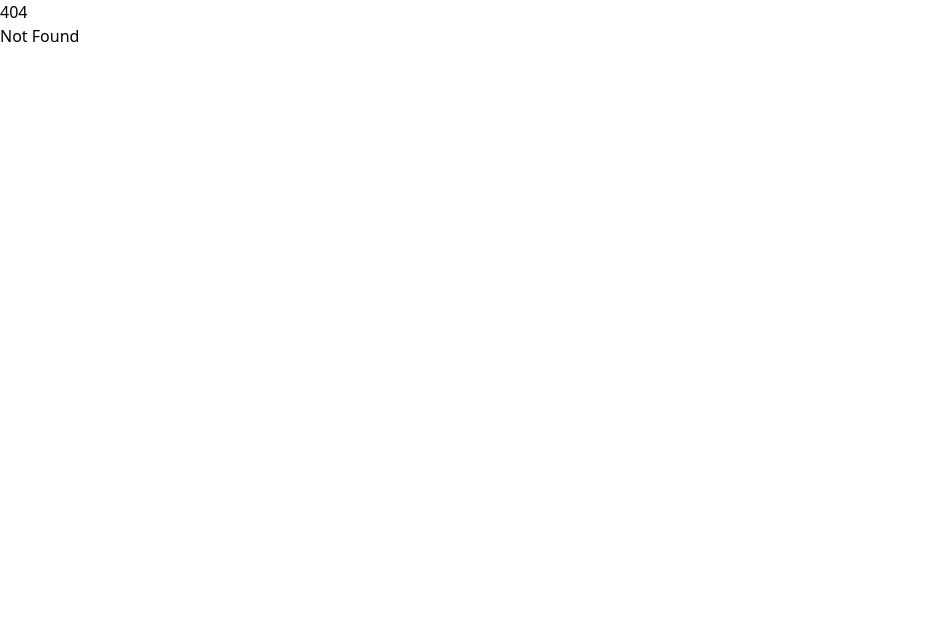
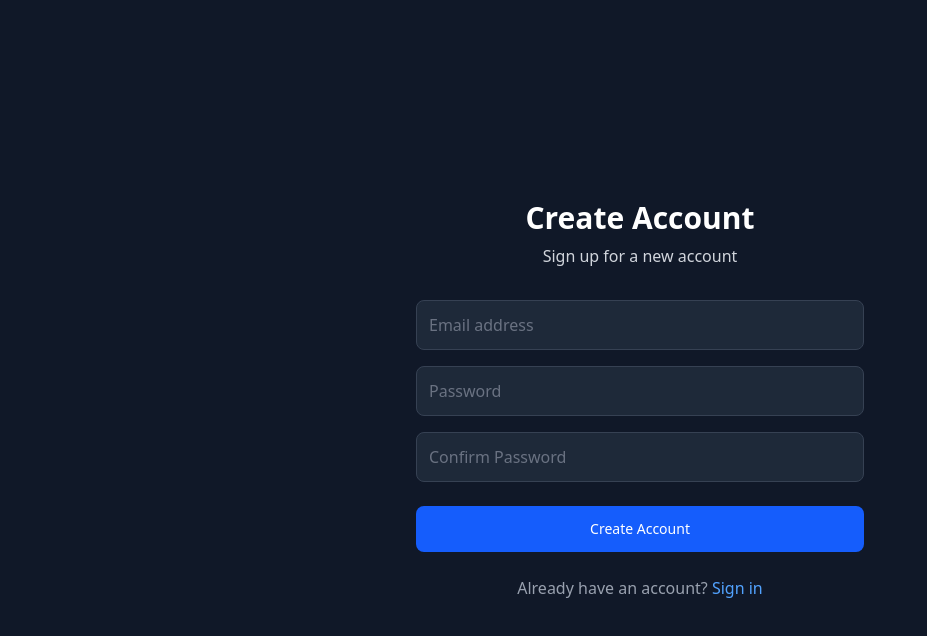
Before and after one commit to javolara1/fuga-landing-ui, a SvelteKit app: page /register in a window 1280 px wide. Before the commit this address had no page. Shown: the top 636 px of the page, without its empty margins (0-927 px from the left). Built offline with nearby package versions, Linux system fonts and the light colour scheme.

Commit message:
Created initial login page and register, and initial supabase configuration

```diff
--- a/memory-bank/activeContext.md
+++ b/memory-bank/activeContext.md
@@ -4,23 +4,29 @@ _This document tracks the current work focus, recent changes, next steps, active
 
 ## Current Work Focus
 
-- Documenting data models for the scheduling/booking application.
-- Defining entity-relationship diagrams in systemPatterns.md.
-- Updating memory bank to reflect the new project scope.
+- Setting up Supabase integration for backend and authentication.
+- Configuring environment variables and Supabase client.
+- Creating initial database schema migrations.
+- Building authentication UI components (login/register pages).
 
 ## Recent Changes
 
-- Updated memory bank files to reflect project pivot from UI component library to scheduling application.
-- Revised `projectbrief.md` and `productContext.md` to focus on scheduling functionality.
-- Identified core entities: Week, TimeSlot, Class, Room, Professional, Administrator.
+- Added Supabase JavaScript client dependency (@supabase/supabase-js).
+- Created environment configuration (.env) for Supabase connection.
+- Set up Supabase client initialization (src/lib/supabaseClient.ts).
+- Created placeholder database types (src/lib/database.types.ts).
+- Added connection test utility (src/lib/supabase.test.ts).
+- Built login and registration pages with dark theme UI.
+- Created initial database migration for week table.
+- Updated tech context to reflect Supabase backend.
 
 ## Next Steps
 
-- Complete data model documentation in systemPatterns.md.
-- Define entity relationships and business rules.
-- Plan database schema and API endpoints.
-- Design the weekly navigation interface.
-- Implement administrator controls for week management.
+- Generate proper database types from Supabase schema.
+- Complete database schema with all entities (TimeSlot, Class, Professional, Administrator).
+- Implement Supabase authentication in login/register pages.
+- Add Row Level Security (RLS) policies for data protection.
+- Create admin dashboard for week management.
 
 ## Active Decisions and Considerations
 
--- a/memory-bank/progress.md
+++ b/memory-bank/progress.md
@@ -9,28 +9,34 @@ _This document tracks what works, what's left to build, the current status, know
 - Testing framework set up (Vitest for unit tests, Playwright for E2E).
 - Memory bank updated to reflect scheduling application scope.
 - Project brief and context documentation completed.
+- Supabase backend integration configured.
+- Supabase client and environment setup.
+- Login and registration page UI components.
+- Initial database migration for week table.
+- Database type definitions placeholder.
 
 ## What's Left to Build
 
-- Data model documentation and entity-relationship diagrams.
-- Database schema design and implementation.
+- Complete database schema with all entities (TimeSlot, Class, Professional, Administrator).
+- Generate proper database types from Supabase schema.
+- Implement Supabase authentication in login/register pages.
+- Add Row Level Security (RLS) policies for data protection.
 - Weekly navigation interface with status-based access controls.
 - Administrator controls for enabling and configuring future weeks.
 - Time slot management system with resource assignment.
 - Resource management module (classes, rooms, professionals).
-- Authentication and authorization system.
-- API endpoints for data operations.
+- Admin dashboard for week management.
 - Frontend components for schedule visualization and management.
 
 ## Current Status
 
-The project has pivoted from a UI component library to a scheduling/booking application. Memory bank files have been updated to reflect the new scope. Currently working on documenting the data models and system architecture.
+The project has pivoted from a UI component library to a scheduling/booking application. Supabase has been chosen as the backend solution. Initial database schema and authentication UI have been implemented. Currently working on completing the database schema and integrating authentication.
 
 ## Known Issues
 
-- Backend technology stack needs to be finalized.
-- Database choice and schema design pending.
-- Authentication system architecture not yet defined.
+- Database schema needs to be completed with all entities.
+- Authentication needs to be integrated with Supabase Auth.
+- Row Level Security policies need to be implemented.
 - Time zone handling strategy needs clarification.
 
 ## Evolution of Project Decisions
@@ -38,6 +44,6 @@ The project has pivoted from a UI component library to a scheduling/booking appl
 - **Project Pivot:** Changed from UI component library to scheduling application based on user requirements.
 - **Core Entities Identified:** Week, TimeSlot, Class, Room, Professional, Administrator.
 - **Access Control Strategy:** Time-based permissions (past = read-only, future = admin-configurable).
-- **Technology Stack:** Continuing with SvelteKit frontend, backend technology to be determined.
+- **Technology Stack:** SvelteKit frontend with Supabase backend (PostgreSQL + Auth).
 - **Data Architecture:** Week-centric organization with resource-agnostic design.
 - **Memory Bank:** Updated all documentation to reflect new project scope and requirements.
--- a/memory-bank/systemPatterns.md
+++ b/memory-bank/systemPatterns.md
@@ -138,14 +138,21 @@ Administrator (1) ──── (Many) Week [enabled_by]
 
 ### Database Schema Considerations
 
-#### Indexes
+#### Current Implementation Status
+
+- **Initial Schema Created:** Basic `week` table migration created with minimal fields
+- **Schema Incomplete:** Missing TimeSlot, Class, Professional, and Administrator tables
+- **Fields to Add:** Need to add `enabled_by`, `enabled_at`, `updated_at` fields to week table
+- **Status Enum:** Need to implement week status enum constraint
+
+#### Indexes (Planned)
 
 - `week_start_date_idx`: Index on Week.start_date for efficient date queries
 - `timeslot_week_day_idx`: Composite index on TimeSlot(week_id, day_of_week)
 - `timeslot_resource_idx`: Composite index on TimeSlot(resource_type, resource_id)
 - `administrator_email_idx`: Unique index on Administrator.email
 
-#### Constraints
+#### Constraints (Planned)
 
 - `week_date_range_check`: Ensure end_date > start_date
 - `timeslot_time_check`: Ensure end_time > start_time
--- a/memory-bank/techContext.md
+++ b/memory-bank/techContext.md
@@ -15,12 +15,14 @@ _This document describes the technologies used, development setup, technical con
   - End-to-End (E2E) Testing: Playwright
 - **Linting & Formatting:** ESLint and Prettier
 
-### Backend (To Be Determined)
+### Backend (Supabase)
 
-- **API:** Need to decide on backend framework (Node.js/Express, SvelteKit API routes, or separate service)
-- **Database:** Need to choose database solution (PostgreSQL, MySQL, or SQLite for development)
-- **Authentication:** Need authentication system for administrator access
-- **Validation:** Need server-side validation for business rules
+- **Database:** PostgreSQL via Supabase
+- **API:** Supabase RESTful API and real-time subscriptions
+- **Authentication:** Supabase Auth with email/password
+- **Location:** Local development at http://127.0.0.1:54321
+- **Client:** @supabase/supabase-js for frontend integration
+- **Migrations:** Supabase CLI for database schema management
 
 ## Development Setup
 
@@ -47,13 +49,12 @@ The project's dependencies are managed through `package.json`. Key dependencies
 - `vitest`: For unit testing.
 - `playwright`: For E2E testing.
 - `eslint` and `prettier`: For code quality and formatting.
+- `@supabase/supabase-js`: Supabase client for backend integration.
 
 ### Additional Dependencies Needed
 
-- Database ORM/client (Prisma, Drizzle, or similar)
 - Date/time handling library (date-fns or dayjs)
 - Form validation library
-- Authentication library
 
 ## Technical Constraints
 
--- a/package.json
+++ b/package.json
@@ -43,5 +43,8 @@
 		"vite": "^7.0.4",
 		"vitest": "^3.2.3",
 		"vitest-browser-svelte": "^0.1.0"
+	},
+	"dependencies": {
+		"@supabase/supabase-js": "^2.74.0"
 	}
 }
--- /dev/null
+++ b/src/lib/database.types.ts
@@ -0,0 +1,12 @@
+// Placeholder for Supabase database types
+// These will be generated automatically when the database schema is available
+export interface Database {
+	// This will be populated with actual table types when we run:
+	// npx supabase gen types typescript --local > src/lib/database.types.ts
+	public: {
+		Tables: Record<string, unknown>;
+		Views: Record<string, unknown>;
+		Functions: Record<string, unknown>;
+		Enums: Record<string, unknown>;
+	};
+}
--- /dev/null
+++ b/src/lib/supabaseClient.ts
@@ -0,0 +1,11 @@
+import { createClient } from '@supabase/supabase-js';
+import type { Database } from './database.types';
+
+const supabaseUrl = import.meta.env.VITE_SUPABASE_URL;
+const supabaseAnonKey = import.meta.env.VITE_SUPABASE_ANON_KEY;
+
+if (!supabaseUrl || !supabaseAnonKey) {
+	throw new Error('Missing Supabase environment variables');
+}
+
+export const supabase = createClient<Database>(supabaseUrl, supabaseAnonKey);
--- /dev/null
+++ b/src/routes/login/+page.svelte
@@ -0,0 +1,80 @@
+<script lang="ts">
+  let email = '';
+  let password = '';
+
+  function handleLogin(event: Event) {
+    event.preventDefault();
+    // For now, just log the credentials (backend will be handled later)
+    console.log('Login attempt:', { email, password });
+    // In a real app, you would call your authentication service here
+  }
+</script>
+
+<div class="min-h-screen bg-gray-900 flex items-center justify-center px-4">
+  <div class="max-w-md w-full space-y-8">
+    <div>
+      <h1 class="text-3xl font-bold text-white text-center">Welcome Back</h1>
+      <p class="mt-2 text-gray-300 text-center">Sign in to your account</p>
+    </div>
+
+    <form class="mt-8 space-y-6" on:submit={handleLogin}>
+      <div class="space-y-4">
+        <div>
+          <label for="email" class="sr-only">Email address</label>
+          <input
+            id="email"
+            name="email"
+            type="email"
+            autocomplete="email"
+            required
+            bind:value={email}
+            class="relative block w-full px-3 py-3 border border-gray-700 placeholder-gray-500 text-white bg-gray-800 rounded-lg focus:outline-none focus:ring-2 focus:ring-blue-500 focus:border-transparent"
+            placeholder="Email address"
+          />
+        </div>
+        <div>
+          <label for="password" class="sr-only">Password</label>
+          <input
+            id="password"
+            name="password"
+            type="password"
+            autocomplete="current-password"
+            required
+            bind:value={password}
+            class="relative block w-full px-3 py-3 border border-gray-700 placeholder-gray-500 text-white bg-gray-800 rounded-lg focus:outline-none focus:ring-2 focus:ring-blue-500 focus:border-transparent"
+            placeholder="Password"
+          />
+        </div>
+      </div>
+
+      <div>
+        <button
+          type="submit"
+          class="group relative w-full flex justify-center py-3 px-4 border border-transparent text-sm font-medium rounded-lg text-white bg-blue-600 hover:bg-blue-700 focus:outline-none focus:ring-2 focus:ring-offset-2 focus:ring-blue-500 transition-colors duration-200"
+        >
+          Sign in
+        </button>
+      </div>
+
+      <div class="text-center">
+        <p class="text-gray-400">
+          Don't have an account?{' '}
+          <a
+            href="/register"
+            class="font-medium text-blue-400 hover:text-blue-300 transition-colors duration-200"
+          >
+            Sign up
+          </a>
+        </p>
+      </div>
+    </form>
+  </div>
+</div>
+
+<style>
+  :global(body) {
+    margin: 0;
+    padding: 0;
+    background-color: #111827; /* bg-gray-900 */
+  }
+</style>
--- /dev/null
+++ b/src/routes/register/+page.svelte
@@ -0,0 +1,94 @@
+<script lang="ts">
+  let email = '';
+  let password = '';
+  let confirmPassword = '';
+
+  function handleRegister(event: Event) {
+    event.preventDefault();
+    // For now, just log the credentials (backend will be handled later)
+    console.log('Register attempt:', { email, password, confirmPassword });
+    // In a real app, you would call your authentication service here
+  }
+</script>
+
+<div class="min-h-screen bg-gray-900 flex items-center justify-center px-4">
+  <div class="max-w-md w-full space-y-8">
+    <div>
+      <h1 class="text-3xl font-bold text-white text-center">Create Account</h1>
+      <p class="mt-2 text-gray-300 text-center">Sign up for a new account</p>
+    </div>
+
+    <form class="mt-8 space-y-6" on:submit={handleRegister}>
+      <div class="space-y-4">
+        <div>
+          <label for="email" class="sr-only">Email address</label>
+          <input
+            id="email"
+            name="email"
+            type="email"
+            autocomplete="email"
+            required
+            bind:value={email}
+            class="relative block w-full px-3 py-3 border border-gray-700 placeholder-gray-500 text-white bg-gray-800 rounded-lg focus:outline-none focus:ring-2 focus:ring-blue-500 focus:border-transparent"
+            placeholder="Email address"
+          />
+        </div>
+        <div>
+          <label for="password" class="sr-only">Password</label>
+          <input
+            id="password"
+            name="password"
+            type="password"
+            autocomplete="new-password"
+            required
+            bind:value={password}
+            class="relative block w-full px-3 py-3 border border-gray-700 placeholder-gray-500 text-white bg-gray-800 rounded-lg focus:outline-none focus:ring-2 focus:ring-blue-500 focus:border-transparent"
+            placeholder="Password"
+          />
+        </div>
+        <div>
+          <label for="confirmPassword" class="sr-only">Confirm Password</label>
+          <input
+            id="confirmPassword"
+            name="confirmPassword"
+            type="password"
+            autocomplete="new-password"
+            required
+            bind:value={confirmPassword}
+            class="relative block w-full px-3 py-3 border border-gray-700 placeholder-gray-500 text-white bg-gray-800 rounded-lg focus:outline-none focus:ring-2 focus:ring-blue-500 focus:border-transparent"
+            placeholder="Confirm Password"
+          />
+        </div>
+      </div>
+
+      <div>
+        <button
+          type="submit"
+          class="group relative w-full flex justify-center py-3 px-4 border border-transparent text-sm font-medium rounded-lg text-white bg-blue-600 hover:bg-blue-700 focus:outline-none focus:ring-2 focus:ring-offset-2 focus:ring-blue-500 transition-colors duration-200"
+        >
+          Create Account
+        </button>
+      </div>
+
+      <div class="text-center">
+        <p class="text-gray-400">
+          Already have an account?{' '}
+          <a
+            href="/login"
+            class="font-medium text-blue-400 hover:text-blue-300 transition-colors duration-200"
+          >
+            Sign in
+          </a>
+        </p>
+      </div>
+    </form>
+  </div>
+</div>
+
+<style>
+  :global(body) {
+    margin: 0;
+    padding: 0;
+    background-color: #111827; /* bg-gray-900 */
+  }
+</style>
```
Also changed, not shown: 2 other files (tests, documents, lock files or other folders).
